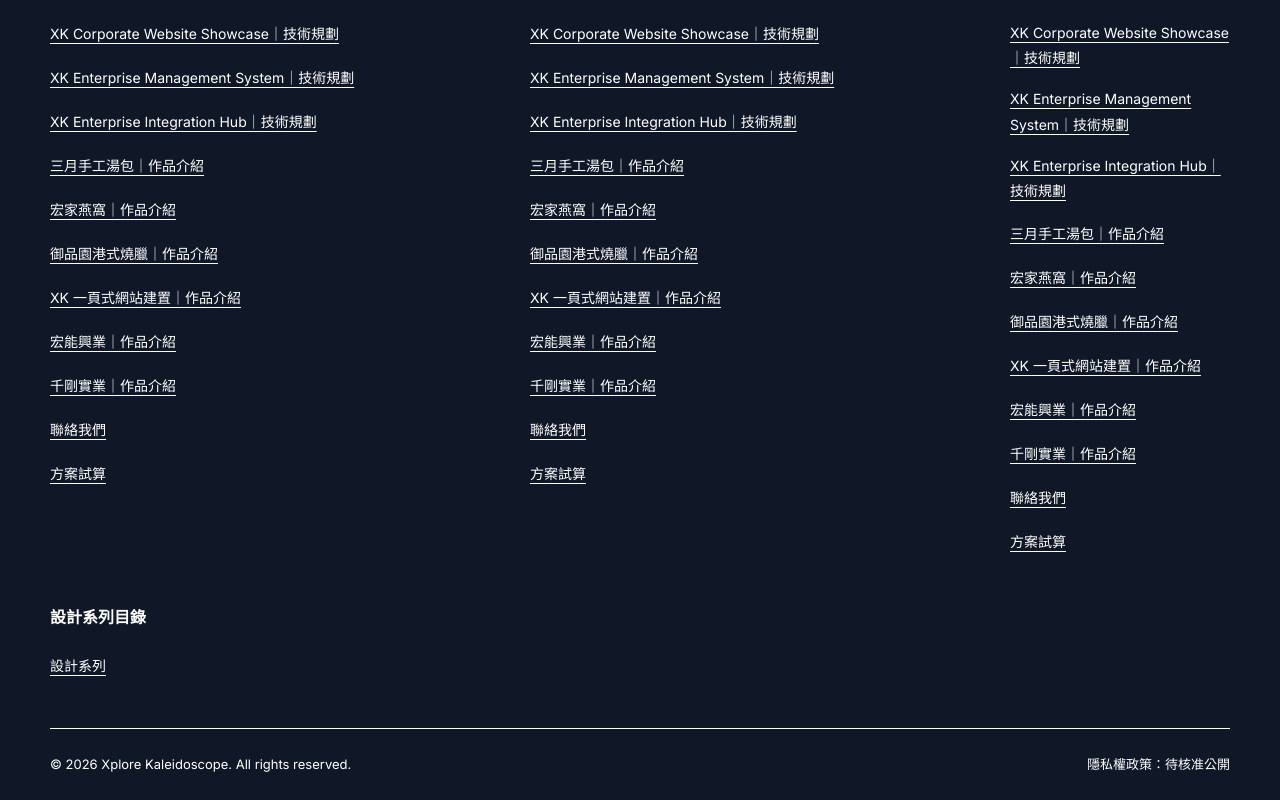
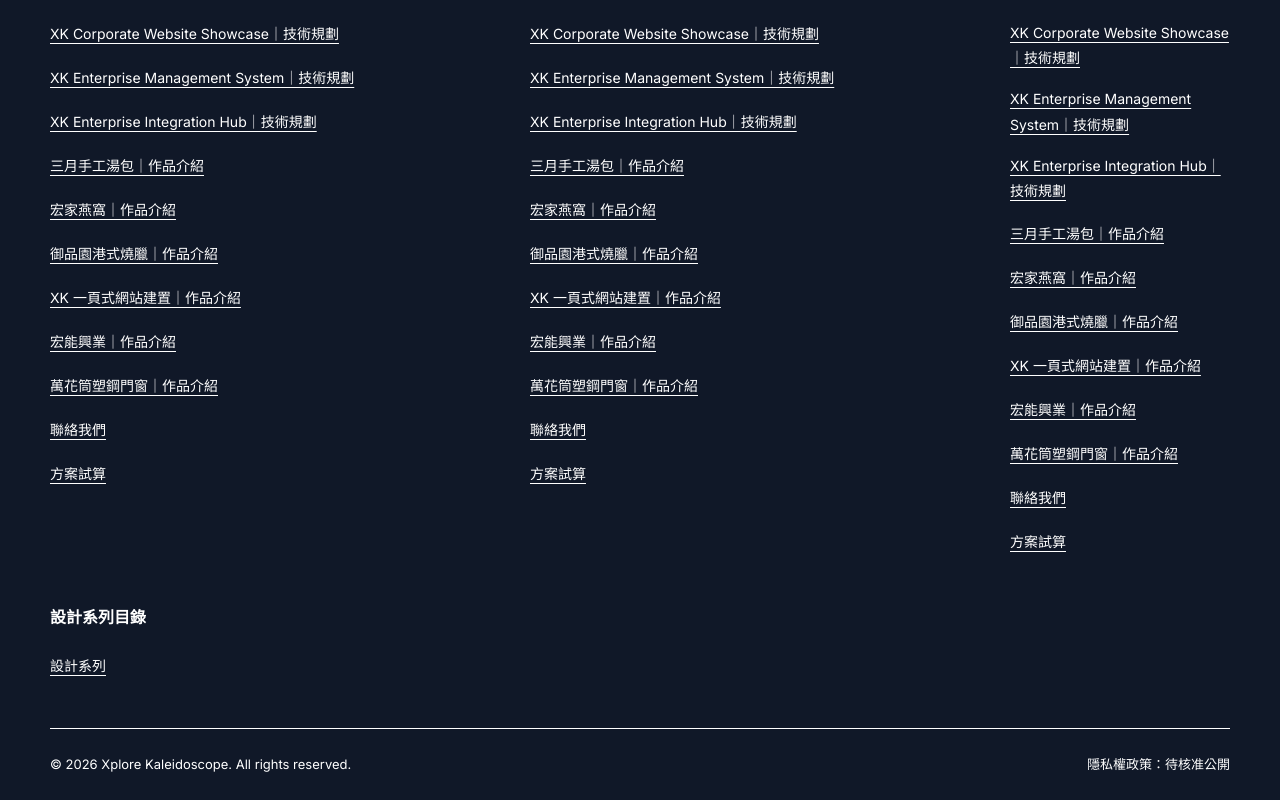
Before and after one commit to xk2022/xk-website, a Next.js app: page /design-collection/heritage/portfolio/showcases/campaign-website-design in a window 1280 px wide. Shown: the part 4190-4990 px from the top of the page. Built offline with nearby package versions, Linux system fonts and the light colour scheme.

Commit message:
Align windows portfolio with fictional Showcase brand (#48)

```diff
--- a/scripts/test-design-collection-content.mjs
+++ b/scripts/test-design-collection-content.mjs
@@ -166,9 +166,13 @@ test("DC-CONTENT-13: the windows proposal is available without becoming client d
   assert.equal(proposal.presentation, "brand-proposal");
   assert.equal(proposal.availability, "available");
   assert.equal(proposal.href, "https://showcase.xplorekaleidoscope.com/qiangang-windows/");
-  assert.ok(proposal.note.includes("模擬操作"));
+  assert.equal(proposal.title, "萬花筒塑鋼門窗");
+  assert.equal(proposal.image.src, "/images/showcases/kaleidoscope-windows.webp");
+  assert.match(proposal.image.alt, /萬花筒塑鋼門窗.*虛構品牌/);
+  assert.match(proposal.note, /虛構品牌.*模擬操作/);
+  assert.doesNotMatch(JSON.stringify(proposal), /千剛實業|大園看樣/);
   assert.ok(proposal.detail.limitations.some((line) => line.includes("品牌提案展示")));
-  assert.deepEqual([proposal.image.width, proposal.image.height], [1280, 800]);
+  assert.deepEqual([proposal.image.width, proposal.image.height], [1280, 720]);
 });
 
 test("DC-CONTENT-14: unavailable templates retain null media/links, sourceHref and attribution", () => {
--- a/src/config/website-showcases.ts
+++ b/src/config/website-showcases.ts
@@ -279,23 +279,23 @@ export const websiteShowcases = [
   },
   {
     id: "qiangang-windows",
-    title: "千剛實業",
+    title: "萬花筒塑鋼門窗",
     kind: "brand-demo",
     presentation: "brand-proposal",
     category: "門窗網站",
     availability: "available",
-    summary: "以桃園住宅換窗與大園看樣為情境，展示窗型介紹、拍攝指南與門窗需求整理。",
+    summary: "以虛構品牌展示住宅換窗、展間看樣與工程詢價，包含窗型介紹、拍攝指南及需求整理。",
     highlights: ["三種窗型開法示意", "住宅現況拍攝指南", "換窗與看樣需求模擬"],
     href: "https://showcase.xplorekaleidoscope.com/qiangang-windows/",
     image: {
-      src: "/images/showcases/qiangang-windows.webp",
-      alt: "千剛實業門窗提案展示網站的桌面版首頁畫面",
+      src: "/images/showcases/kaleidoscope-windows.webp",
+      alt: "萬花筒塑鋼門窗虛構品牌展示網站的桌面版首頁畫面",
       width: 1280,
-      height: 800,
+      height: 720,
     },
-    note: "XK 品牌提案展示；照片僅供本機預覽，詢問與看樣預約皆為模擬操作，不會傳送給千剛實業。",
+    note: "XK 作品集 Demo，採用虛構品牌；照片僅供本機預覽，詢問與看樣預約皆為模擬操作，不會對外傳送。",
     detail: {
-      context: "以桃園住宅換窗、大園看樣與工程詢價為情境的品牌提案，先說明窗型與拍照方式，再引導訪客整理門窗需求。",
+      context: "以虛構品牌模擬住宅換窗、展間看樣與工程詢價，先說明窗型與拍照方式，再引導訪客整理門窗需求。",
       audience: "想認識開窗方式、描述住宅現況、整理看樣偏好或工程需求的訪客。",
       designDecisions: [
         "從臨路臥室、客廳陽台與整戶翻修的問題，銜接門窗需求欄位。",
@@ -304,13 +304,13 @@ export const websiteShowcases = [
       ],
       implementedFeatures: [
         "三種窗型開法示意、住宅現況拍攝指南與常見問題。",
-        "住宅換窗、大園看樣、工程詢價三類需求表單，以及示範資料與需求摘要。",
-        "現況照片的本機預覽入口，標示支援格式、每張 5 MB 與最多 3 張的限制。",
+        "住宅換窗、展間看樣、工程詢價三類需求表單，以及示範資料與需求摘要。",
+        "現況照片的本機預覽入口，標示支援格式、每張 5 MiB 與最多 3 張的限制。",
       ],
       limitations: [
-        "品牌提案展示，不能視為品牌委託、正式上線服務或客戶成果。",
-        "表單與照片只在本頁處理，不會傳送給千剛實業；詢問與預約皆為模擬。",
-        "看樣日期與時段只是訪客偏好，實際預約仍須由業務確認。",
+        "虛構品牌提案展示，非客戶委託、正式服務或施工成果。",
+        "表單與照片只在本機處理，不會對外傳送；詢問與預約皆為模擬。",
+        "看樣日期與時段僅供模擬填寫，產生摘要不代表已完成預約。",
         "窗景與窗型為示意，不據此承諾隔音、施工或產品性能。",
       ],
     },
```
Also changed, not shown: public/images/showcases/kaleidoscope-windows.webp (added), public/images/showcases/qiangang-windows.webp (deleted).
